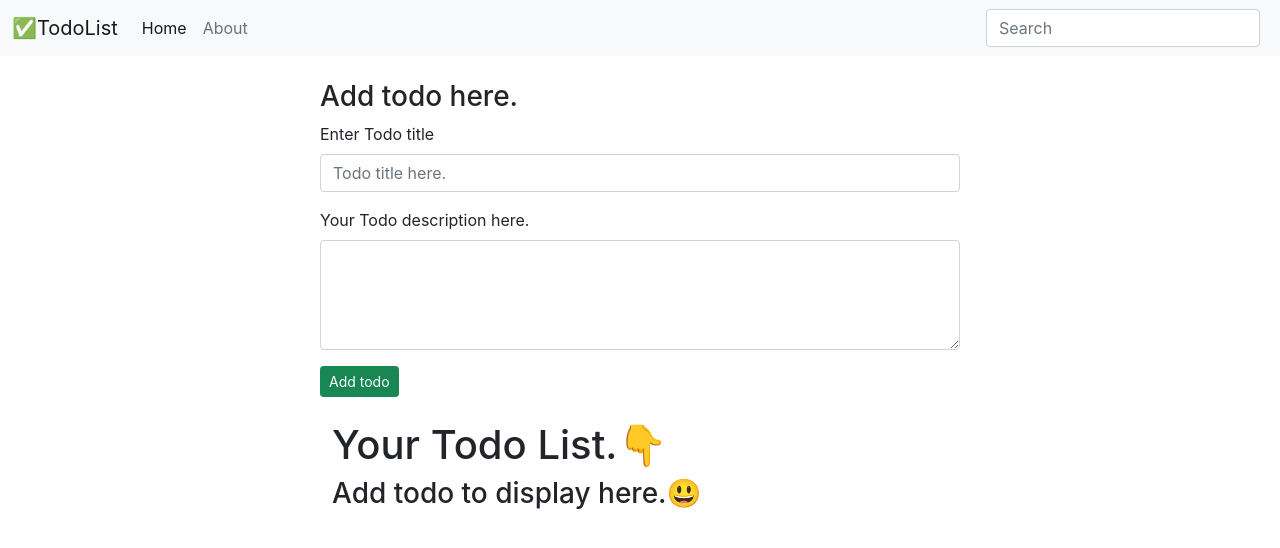
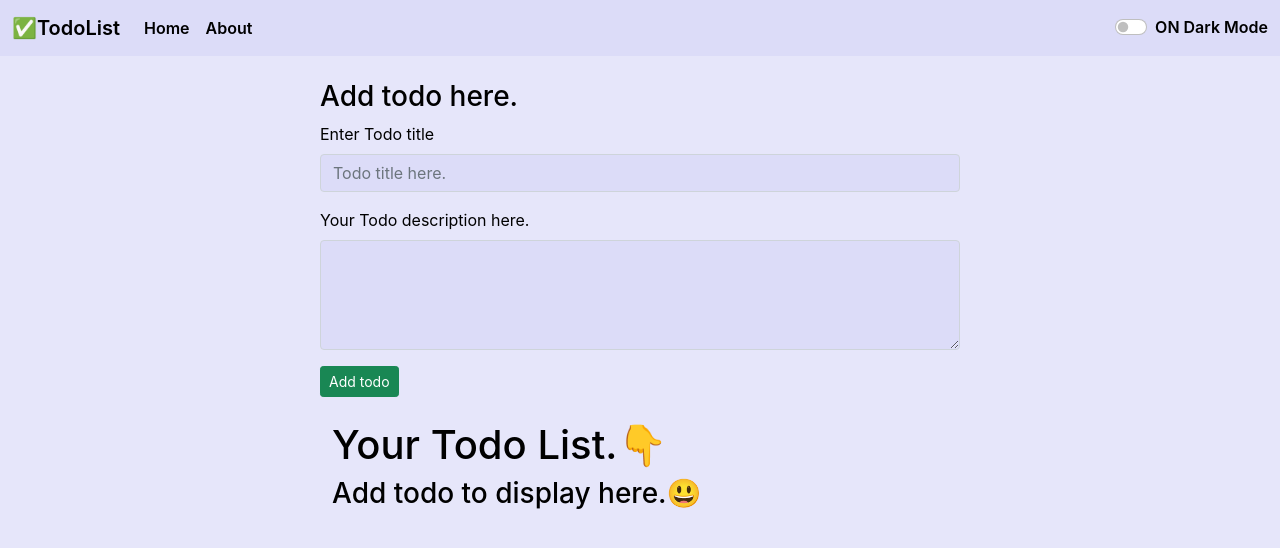
Before and after one commit to P5702n/todoList-react, a React (Create React App) app: page / in a window 1280 px wide. Shown: the top 548 px of the page. Built offline with nearby package versions, Linux system fonts and the light colour scheme.

Commit message:
modified:   src/App.css 	modified:   src/App.js 	modified:   src/components/AddTodo.js 	modified:   src/components/Navbar.js 	modified:   src/components/Todo.js

```diff
--- a/src/App.css
+++ b/src/App.css
@@ -1,5 +1,6 @@
 .App {
   text-align: center;
+  color: rgb(220, 220, 248);
 }
 
 .App-logo {
@@ -32,6 +33,7 @@
   from {
     transform: rotate(0deg);
   }
+
   to {
     transform: rotate(360deg);
   }
--- a/src/App.js
+++ b/src/App.js
@@ -5,13 +5,33 @@ import AddTodo from './components/AddTodo';
 import Todo from './components/Todo';
 
 function App() {
+
   const [todos, setTodos] = useState([])
+  const [modeStyle, setModeStyle] = useState("light");
+  window.onload = () => {
+    let lsItem = [];
+    for (let i = 0; i < localStorage.length; i++) {
+      const e = localStorage[i];
+      console.log(localStorage.key(i))
+      let desc = localStorage.getItem(localStorage.key(i));
+      if (localStorage.length > 0) {
+        lsItem.push({
+          srn: i + 1,
+          title: localStorage.key(i),
+          desc: desc
+        })
+      }
+    }
+    setTodos(lsItem);
+  }
   const handleDelTodo = (todo) => {
     setTodos(todos.filter((e) => {
+      localStorage.removeItem(e.title);
       return e !== todo;
     }
     ))
   }
+
   let srn = todos.length === 0 ? 1 : todos[todos.length - 1].srn + 1;
   const addTodo = (title, desc) => {
     // srn = todos[todos.length - 1].srn + 1;
@@ -23,28 +43,20 @@ function App() {
     setTodos([...todos, myTodo]);
     localStorage.setItem(title, desc);
   }
-  let isPresent;
-  const handleSearchIn = (e) => {
-    for (let i = 0; i < todos.length; i++) {
-      const todo = todos[i];
-      isPresent = todo.title.search(e.target.value);
-      if (isPresent === -1) {
-        console.log("Not present.");
-        return <h3>Not present 🥹</h3>
-      } else {
-        setTodos(todos.filter((e) => {
-          return e === todo;
-        }
-        ))
-      }
+
+  let handleModeChange = (e) => {
+    if (e.target.checked) {
+      setModeStyle("dark")
+    } else {
+      setModeStyle("light")
     }
   }
-
+  document.body.style.background = modeStyle === "dark" ? "#005656" : "lavender"
   return (
     <>
-      <Navbar title="✅TodoList" handleSearchIn={handleSearchIn} />
-      <AddTodo todos={todos} addTodo={addTodo} />
-      <Todo todos={todos} handleDelClick={handleDelTodo} />
+      <Navbar title="✅TodoList" modeStyle={modeStyle} handleModeChange={handleModeChange} />
+      <AddTodo todos={todos} addTodo={addTodo} modeStyle={modeStyle} />
+      <Todo todos={todos} handleDelClick={handleDelTodo} modeStyle={modeStyle} />
     </>
   );
 }
--- a/src/components/AddTodo.js
+++ b/src/components/AddTodo.js
@@ -23,16 +23,16 @@ const AddTodo = (props) => {
                 margin: "0 auto",
                 width: "50vw"
             }}>
-                <h3>Add todo here.</h3>
+                <h3 style={{ color: props.modeStyle === "dark" ? "white" : "black" }}>Add todo here.</h3>
                 <div className="mb-3">
-                    <label htmlFor="exampleFormControlInput1" className="form-label">Enter Todo title</label>
-                    <input type="text" className="form-control" id="exampleFormControlInput1" onChange={(e) => {
+                    <label htmlFor="exampleFormControlInput1" style={{ color: props.modeStyle === "dark" ? "white" : "black" }} className="form-label">Enter Todo title</label>
+                    <input type="text" className="form-control" style={{ color: props.modeStyle === "dark" ? "black" : "white", background: props.modeStyle === "dark" ? "teal" : "rgb(220, 220, 248)" }} id="exampleFormControlInput1" onChange={(e) => {
                         setTitle(e.target.value);
                     }} value={title} key={props.todos.length + 1} placeholder="Todo title here." />
                 </div>
                 <div className="mb-3">
-                    <label htmlFor="exampleFormControlTextarea1" className="form-label">Your Todo description here.</label>
-                    <textarea className="form-control" id="exampleFormControlTextarea1" value={desc} key={props.todos.srn + 1} onChange={(e) => {
+                    <label htmlFor="exampleFormControlTextarea1" style={{ color: props.modeStyle === "dark" ? "white" : "black" }} className="form-label">Your Todo description here.</label>
+                    <textarea className="form-control" style={{ color: props.modeStyle === "dark" ? "black" : "white", background: props.modeStyle === "dark" ? "teal" : "rgb(220, 220, 248)" }} id="exampleFormControlTextarea1" value={desc} key={props.todos.srn + 1} onChange={(e) => {
                         setDesc(e.target.value);
                     }} rows="4"></textarea>
                 </div>
--- a/src/components/Navbar.js
+++ b/src/components/Navbar.js
@@ -2,27 +2,30 @@ import React from 'react'
 
 const Navbar = (props) => {
     return (
-        <nav className="navbar navbar-expand-lg navbar-light bg-light">
+        <>
+            <nav className="navbar navbar-expand-lg" style={{ background: props.modeStyle === "dark" ? "teal" : "rgb(220, 220, 248)", fontWeight: 600 }}>
                 <div className="container-fluid">
-                <a className="navbar-brand" href="/">{props.title}</a>
+                    <a className="navbar-brand" style={{ color: props.modeStyle === "dark" ? "white" : "black" }} href="/">{props.title}</a>
                     <button className="navbar-toggler" type="button" data-bs-toggle="collapse" data-bs-target="#navbarSupportedContent" aria-controls="navbarSupportedContent" aria-expanded="false" aria-label="Toggle navigation">
                         <span className="navbar-toggler-icon"></span>
                     </button>
                     <div className="collapse navbar-collapse" id="navbarSupportedContent">
                         <ul className="navbar-nav me-auto mb-2 mb-lg-0">
                             <li className="nav-item">
-                            <a className="nav-link active" aria-current="page" href="#">Home</a>
+                                <a className="nav-link active" style={{ color: props.modeStyle === "dark" ? "white" : "black" }} aria-current="page" href="#">Home</a>
                             </li>
                             <li className="nav-item">
-                            <a className="nav-link" href="#">About</a>
+                                <a className="nav-link" style={{ color: props.modeStyle === "dark" ? "white" : "black" }} href="#">About</a>
                             </li>
                         </ul>
-                    <form className="d-flex" on>
-                        <input className="form-control me-2" onChange={props.handleSearchIn} type="search" placeholder="Search" aria-label="Search" />
-                    </form>
+                        <div className="form-check form-switch">
+                            <input className="form-check-input" type="checkbox" onChange={props.handleModeChange} role="switch" id="flexSwitchCheckDefault" />
+                            <label className="form-check-label" style={{ color: props.modeStyle === "dark" ? "white" : "black" }} htmlFor="flexSwitchCheckDefault">ON {props.modeStyle === "dark" ? "Light" : "Dark"} Mode</label>
+                        </div>
                     </div>
                 </div>
             </nav>
+        </>
     )
 }
 
--- a/src/components/Todo.js
+++ b/src/components/Todo.js
@@ -2,11 +2,14 @@ import React from 'react'
 import TodoItem from './TodoItem'
 
 
-const Todo = ({ todos, handleDelClick }) => {
+const Todo = ({ todos, handleDelClick, modeStyle }) => {
+
     return (
         <div className='container' style={{
             margin: "0 auto",
             width: "50vw",
+            color: modeStyle === "dark" ? "white" : "black",
+            backgroundColor: modeStyle === "dark" ? "rgb(0, 86, 86)" : "lavender"
         }}>
             <h1>Your Todo List.👇</h1>
             {todos.length === 0 ? <h3>Add todo to display here.😃</h3> : (todos.map((todo) => {
```
Lines whose indentation alone changed are shown as unchanged.
